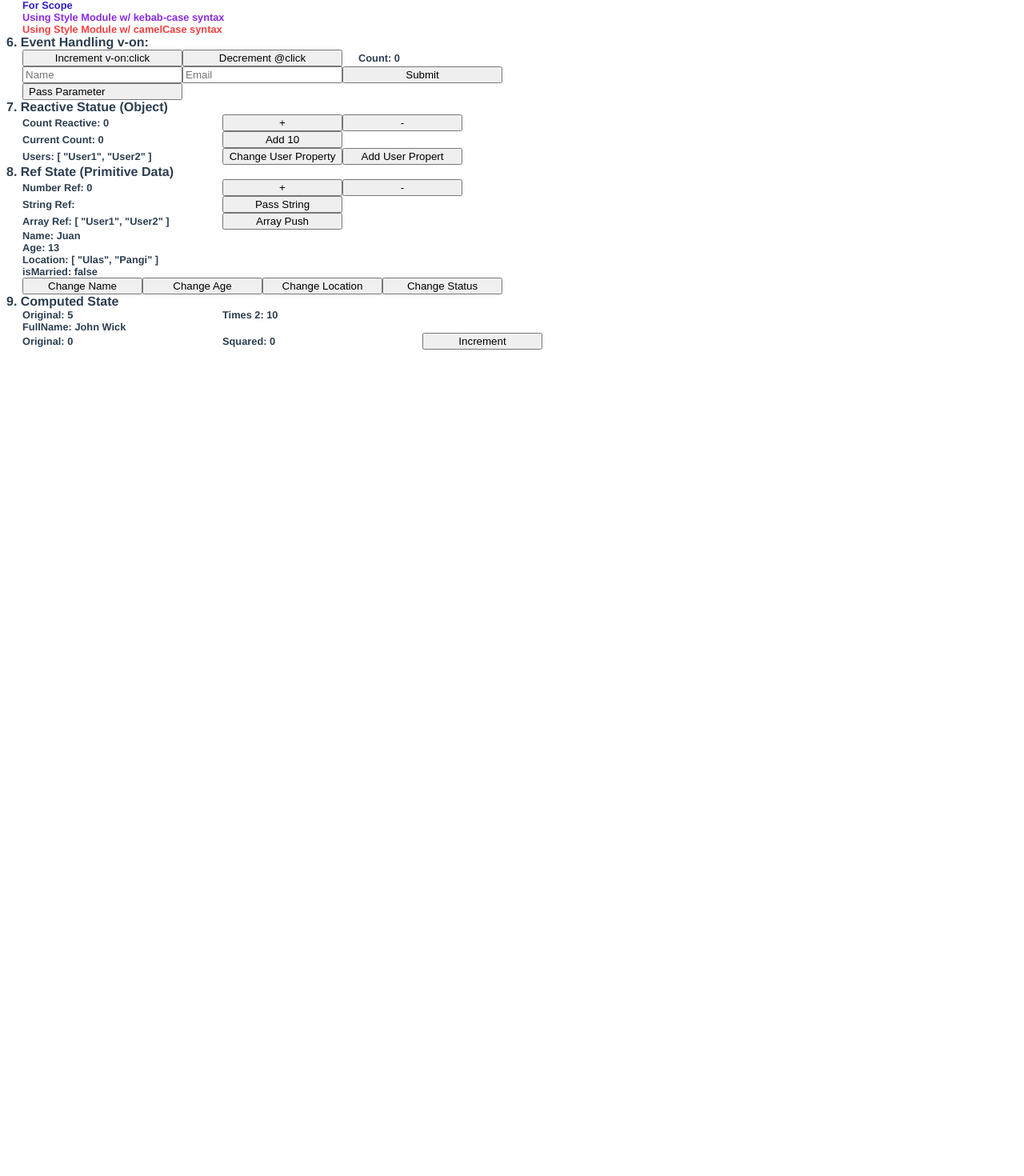
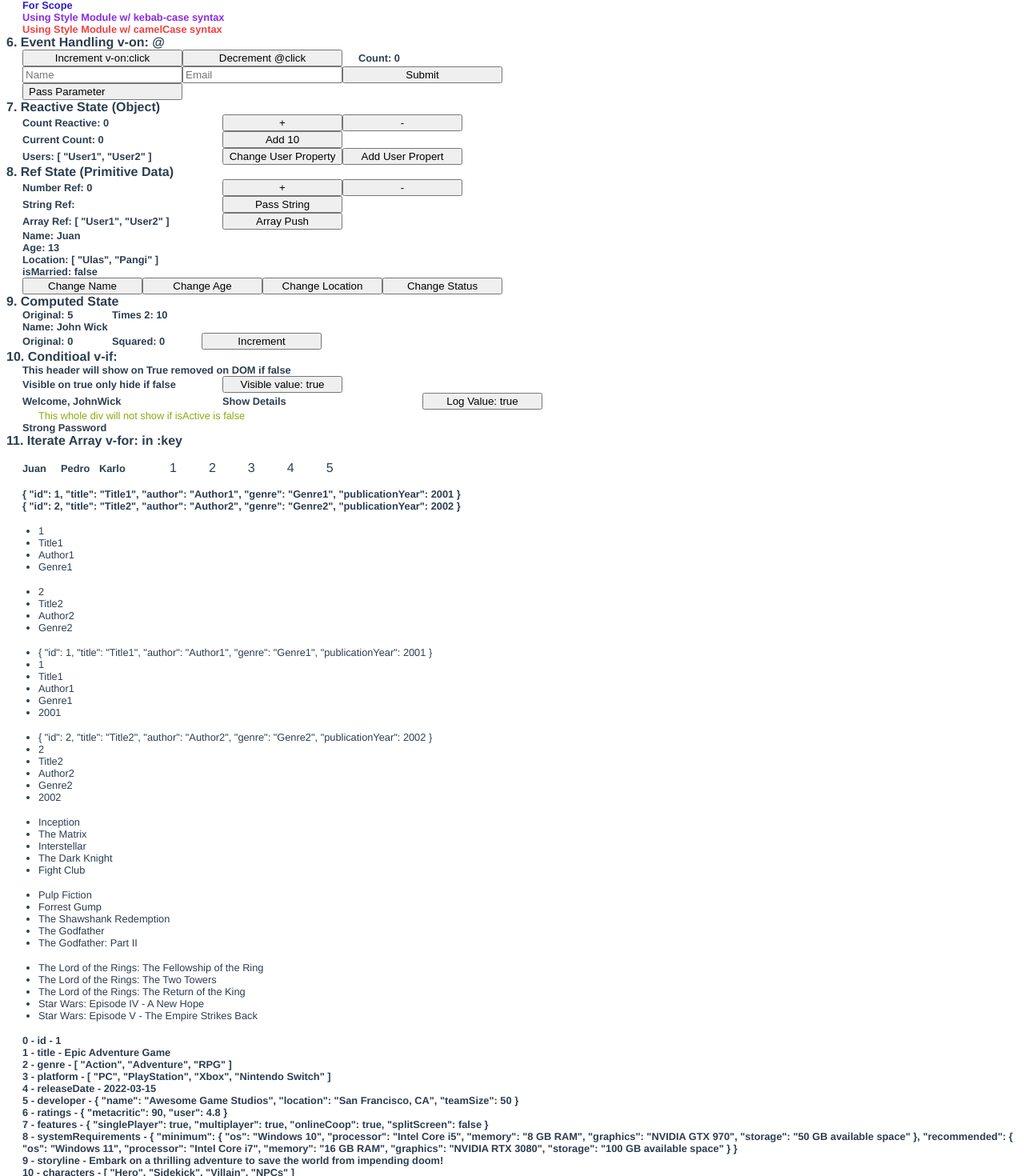
Before and after one commit to TontonBanton/vuehuxn, a Vue app: page / in a window 1280 px wide. Shown: the part 671-2141 px from the top of the page at 80% size. Before the commit the page ends 1116 px from the top, so only its background shows below. Built offline with nearby package versions, Linux system fonts and the light colour scheme.

Commit message:
Connect V-model

```diff
--- a/src/App.vue
+++ b/src/App.vue
@@ -7,9 +7,11 @@
   <ReactiveComp/>
   <RefComp/>
   <ComputedComp/>
+  <ConditionComp/>
+  <IterateComp/>
 </template>
 
-<script>
+<script setup>
 import ParentComp from './components/1Parent'
 import InterComp from './components/2Interpolation'
 import AttributeComp from './components/3AttributeBind'
@@ -18,14 +20,8 @@ import EventsComp from './components/6Events'
 import ReactiveComp from './components/7Reactivity'
 import RefComp from './components/8Ref'
 import ComputedComp from './components/9Computed'
-
-export default {
-  name: 'App',
-
-  components: {
-    ParentComp,InterComp, AttributeComp, DynamicComp, EventsComp, ReactiveComp, RefComp, ComputedComp
-  }
-}
+import ConditionComp from './components/10ConditionRender'
+import IterateComp from './components/11IterateArray'
 </script>
 
 <style>
@@ -37,5 +33,4 @@ export default {
   color: #2c3e50;
   margin-top: 60px;
 }
-
 </style>
--- /dev/null
+++ b/src/components/10ConditionRender.vue
@@ -0,0 +1,40 @@
+<template>
+  <h2>10. Conditioal v-if:</h2>
+  <h3 v-if="boolVal">This header will show on True removed on DOM if false</h3>
+  <h3 v-else>This will show on False</h3>
+  <div class="row">
+    <h3 v-show="isVisible">Visible on true only hide if false</h3>
+    <button @click="isVisible = !isVisible">Visible value: {{ isVisible }}</button>
+  </div>
+  <div class="row">
+    <h3 v-if="isUserLoggedIn">Welcome, {{ userName }}</h3>
+    <h3 v-else>Please Login to access</h3>
+    <h3 v-show="showDetails">Show Details</h3>
+    <button @click="isUserLoggedIn = !isUserLoggedIn">Log Value: {{ isUserLoggedIn }}</button>
+  </div>
+  <div class="row" v-if="isActive">
+    <p>This whole div will not show if isActive is false</p>
+  </div>
+  <div class="row">
+    <h3 v-if="password.length >= 8 ">Strong Password</h3>
+    <h3 v-else-if="password.length < 8">Weak Password</h3>
+    <h3 v-else>Please Enter Password</h3>
+  </div>
+</template>
+
+<script setup>
+import { ref } from 'vue'
+  const boolVal = true
+  const isVisible = ref(true)
+  const isActive = ref(true)
+
+  let isUserLoggedIn = ref(true)
+  let userName = 'JohnWick'
+  let showDetails = ref(isUserLoggedIn)
+  let password = ref('12345678')
+  //let password = ref('12345')
+   //let password = ref(0)
+</script>
+
+<style scoped>
+</style>
--- /dev/null
+++ b/src/components/11IterateArray.vue
@@ -0,0 +1,113 @@
+<template>
+  <h2>11. Iterate Array v-for: in :key</h2>
+  <div class="row">
+    <h3 v-for="(person, index) in peoples" :key="index" class="name"> {{ person }}</h3>
+    <ul v-for="num in 5" :key="num"> {{ num }}</ul>
+  </div>
+  <h3 v-for="(content, i) in books" :key="i"> {{ content }}</h3>
+
+  <ul v-for="({id, title, author, genre}, i) in books" :key="i">
+    <li>{{ id }}</li>
+    <li>{{ title }}</li>
+    <li>{{ author }}</li>
+    <li>{{ genre }}</li>
+  </ul>
+
+  <ul v-for="(content, i) in books" :key="i">
+    <li>{{ content }}</li>
+    <li v-for="(property, i) in content" :key="i">{{ property }}</li>
+  </ul>
+
+  <ul v-for="(movieArray, i) in movies" :key="i">
+    <li v-for="(movie, i) in movieArray" :key="i">{{ movie }}</li>
+  </ul>
+
+  <h3 v-for="(value, keys, index) in games" :key="index">
+    {{ index }} - {{ keys }} - {{ value }}
+  </h3>
+
+
+</template>
+
+<script setup>
+import { ref } from 'vue'
+  let peoples = ref(['Juan', 'Pedro', 'Karlo'])
+  const books = ref([
+    {
+      id: 1,
+      title: 'Title1',
+      author: 'Author1',
+      genre: 'Genre1',
+      publicationYear: 2001
+    },
+    {
+      id: 2,
+      title: 'Title2',
+      author: 'Author2',
+      genre: 'Genre2',
+      publicationYear: 2002
+    }
+  ])
+  //Nested Array
+  const movies = [
+  ['Inception', 'The Matrix', 'Interstellar', 'The Dark Knight', 'Fight Club'],
+  ['Pulp Fiction', 'Forrest Gump', 'The Shawshank Redemption', 'The Godfather', 'The Godfather: Part II'],
+  ['The Lord of the Rings: The Fellowship of the Ring', 'The Lord of the Rings: The Two Towers', 'The Lord of the Rings: The Return of the King', 'Star Wars: Episode IV - A New Hope', 'Star Wars: Episode V - The Empire Strikes Back']
+  ];
+
+  const games = ref({
+  id: 1,
+  title: 'Epic Adventure Game',
+  genre: ['Action', 'Adventure', 'RPG'],
+  platform: ['PC', 'PlayStation', 'Xbox', 'Nintendo Switch'],
+  releaseDate: '2022-03-15',
+  developer: {
+    name: 'Awesome Game Studios',
+    location: 'San Francisco, CA',
+    teamSize: 50
+  },
+  ratings: {
+    metacritic: 90,
+    user: 4.8
+  },
+  features: {
+    singlePlayer: true,
+    multiplayer: true,
+    onlineCoop: true,
+    splitScreen: false
+  },
+  systemRequirements: {
+    minimum: {
+      os: 'Windows 10',
+      processor: 'Intel Core i5',
+      memory: '8 GB RAM',
+      graphics: 'NVIDIA GTX 970',
+      storage: '50 GB available space'
+    },
+    recommended: {
+      os: 'Windows 11',
+      processor: 'Intel Core i7',
+      memory: '16 GB RAM',
+      graphics: 'NVIDIA RTX 3080',
+      storage: '100 GB available space'
+    }
+  },
+  storyline: 'Embark on a thrilling adventure to save the world from impending doom!',
+  characters: ['Hero', 'Sidekick', 'Villain', 'NPCs'],
+  achievements: [
+    { id: 1, name: 'Master Explorer', description: 'Explore every corner of the game world' },
+    { id: 2, name: 'Legendary Warrior', description: 'Complete the game on the hardest difficulty' }
+  ]
+  })
+
+</script>
+
+<style scoped>
+.name {
+  width: 3rem;
+}
+li{
+  font-size: .8rem;
+  text-align: left;
+}
+</style>
--- a/src/components/3AttributeBind.vue
+++ b/src/components/3AttributeBind.vue
@@ -1,5 +1,5 @@
 <template>
-  <h2>3. Attribute Bindings :attr</h2>
+  <h2>3. Attribute Bindings v-bind :attr</h2>
   <a v-bind:href="tutorialChannel">Tutorial Link (Old Style v-bind:attr) </a>
   <a :href="tutorialChannel">Tutorial Link (New :attr)</a>
   <img :src="googlePhotosImage" :alt="altText" :height="imgHeight" :width="imgWidth">
--- a/src/components/6Events.vue
+++ b/src/components/6Events.vue
@@ -1,5 +1,5 @@
 <template>
-  <h2>6. Event Handling v-on:</h2>
+  <h2>6. Event Handling v-on: @</h2>
   <div class="container">
     <button v-on:click="count++">Increment v-on:click</button>
     <button @:click="decrementCount">Decrement @click</button>
--- a/src/components/7Reactivity.vue
+++ b/src/components/7Reactivity.vue
@@ -1,5 +1,5 @@
 <template>
-  <h2>7. Reactive Statue (Object) </h2>
+  <h2>7. Reactive State (Object) </h2>
   <div class="row">
     <h3>Count Reactive: {{ reactiveState.count }}</h3>
     <button @click="reactiveState.count++">+</button>
--- a/src/components/9Computed.vue
+++ b/src/components/9Computed.vue
@@ -5,7 +5,7 @@
     <h3>Times 2: {{ mulNumber }}</h3>
   </div>
   <div class="row">
-    <h3>FullName: {{ fullName }}</h3>
+    <h3>Name: {{ fullName }}</h3>
   </div>
   <div class="row">
     <h3>Original: {{ counter}}</h3>
@@ -37,4 +37,7 @@ const squareCounter = computed(() => counter.value * 2 )
 </script>
 
 <style scoped>
+h3{
+  width: 7rem;
+}
 </style>
```
